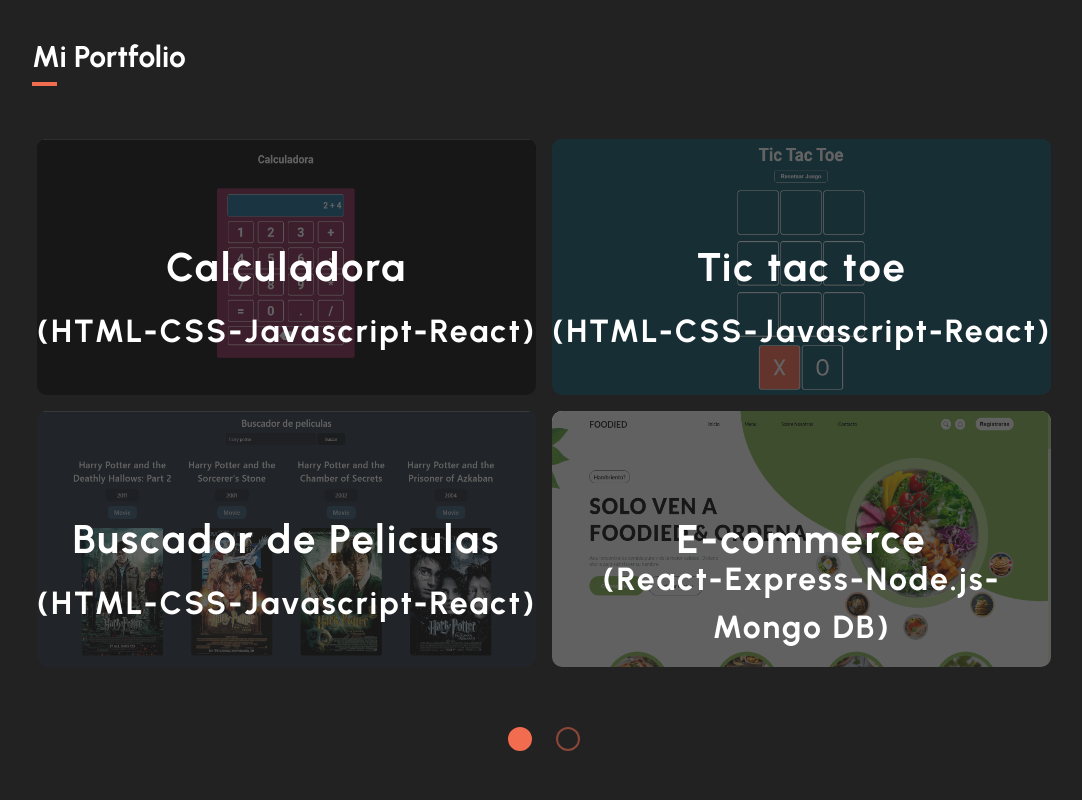
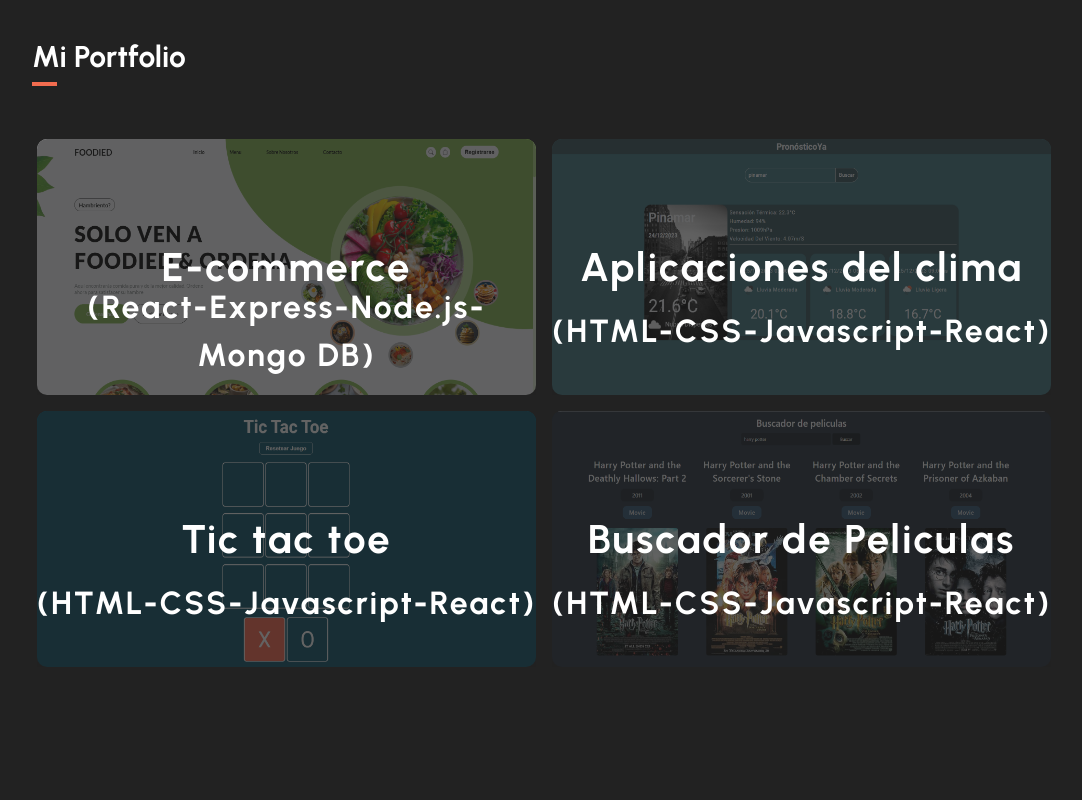
Before and after one commit to nachof948/portfolio-Js-React, a React (Vite) app: page / in a window 1280 px wide. Shown: the part 2000-2800 px from the top of the page, without its empty margins (96-1178 px from the left). Built offline with nearby package versions, Linux system fonts and the light colour scheme.

Commit message:
Cambios en el portfolio

```diff
--- a/src/components/Mi-portfolio/Miportfolio.jsx
+++ b/src/components/Mi-portfolio/Miportfolio.jsx
@@ -40,9 +40,15 @@ const Miportfolio = () => {
 
   const slides = [
     {
-      image: portfolioImg1,
-      link: 'https://nachof948.github.io/calculadora/',
-      title: 'Calculadora',
+      image: portfolioImg4,
+      link: 'https://foodied-restaurante.vercel.app/',
+      title: 'E-commerce',
+      descripcion:'(React-Express-Node.js-Mongo DB)'
+    },
+    {
+      image: portfolioImg5,
+      link: 'https://pronostico-ya.vercel.app/',
+      title: 'Aplicaciones del clima',
       descripcion:'(HTML-CSS-Javascript-React)'
     },
     {
@@ -56,19 +62,13 @@ const Miportfolio = () => {
       link: 'https://nachof948.github.io/buscador-de-peliculas/',
       title: 'Buscador de Peliculas',
       descripcion:'(HTML-CSS-Javascript-React)'
-    },
-    {
-      image: portfolioImg4,
-      link: 'https://foodied-restaurante.vercel.app/',
-      title: 'E-commerce',
-      descripcion:'(React-Express-Node.js-Mongo DB)'
-    },
-    {
-      image: portfolioImg5,
-      link: 'https://pronostico-ya.vercel.app/',
-      title: 'Aplicaciones del clima',
+    }
+    /* {
+      image: portfolioImg1,
+      link: 'https://nachof948.github.io/calculadora/',
+      title: 'Calculadora',
       descripcion:'(HTML-CSS-Javascript-React)'
-    }/* ,
+    }, *//* ,
     {
       image: portfolioImg6,
       link: 'https://nachof948.github.io/Proyecto-N2/',
@@ -130,8 +130,8 @@ const Miportfolio = () => {
           {renderPortfolio()}
         </Flex>
         <Flex justifyContent={'center'} gap={15} >
-          <Slide currentSlide={currentSlide} totalSlides={Math.ceil(slides.length / 4)} slideCambios={manejarSlideCambios} />
-        </Flex>
+{/*           <Slide currentSlide={currentSlide} totalSlides={Math.ceil(slides.length / 4)} slideCambios={manejarSlideCambios} />
+ */}        </Flex>
       </Flex>
     </Box>
   );
```
